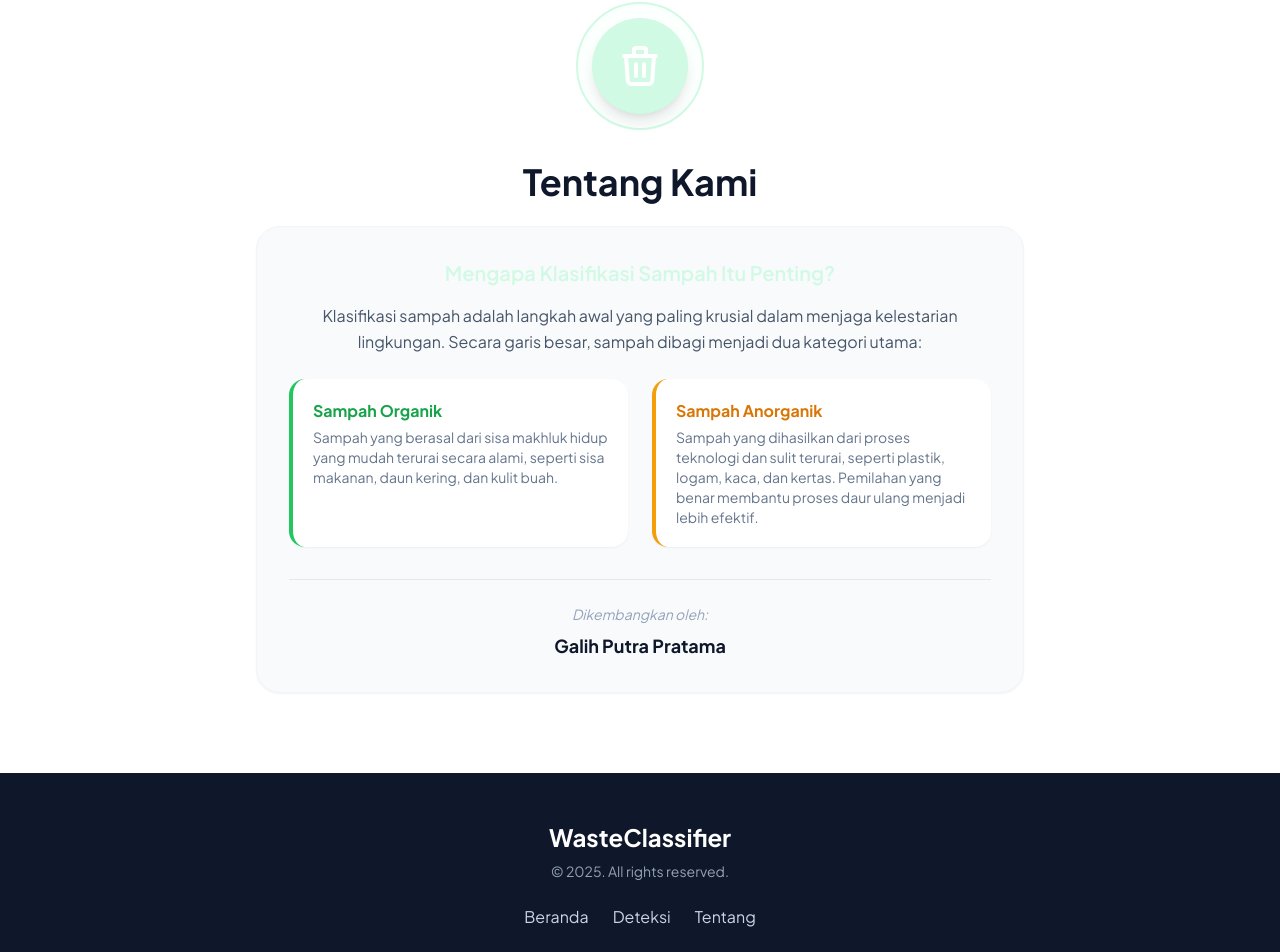
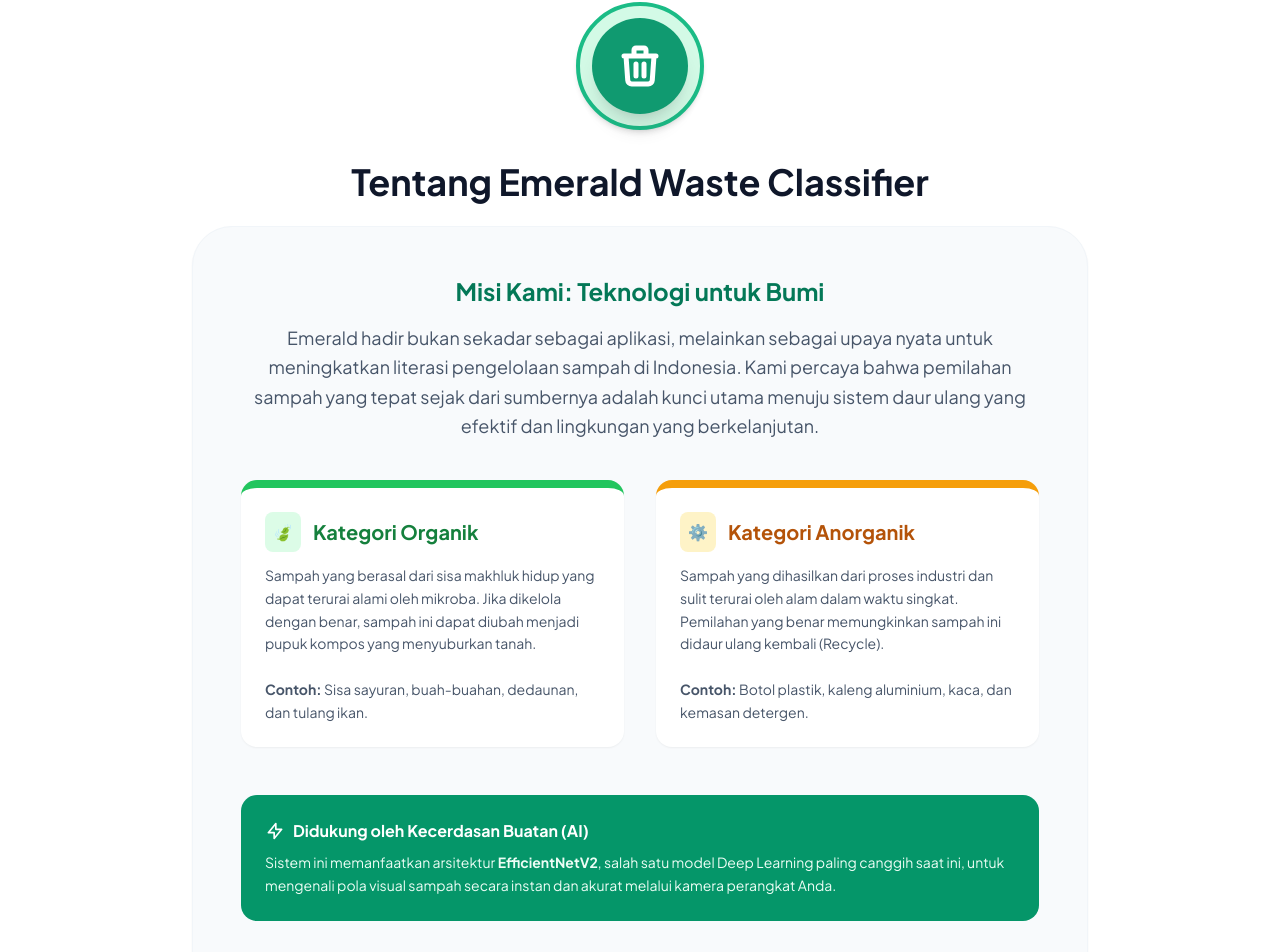
Before and after one commit to User-Galih/waste-classification-ui, a React (Vite) app: page / in a window 1280 px wide. Shown: the part 2330-3282 px from the top of the page. Built offline with nearby package versions, Linux system fonts and the light colour scheme.

Commit message:
Update TechStackSection.jsx

```diff
--- a/src/sections/TechStackSection.jsx
+++ b/src/sections/TechStackSection.jsx
@@ -6,42 +6,70 @@ const TechStackSection = () => {
       <div className="container mx-auto px-6 relative z-10">
         <div className="flex flex-col items-center text-center">
 
-          {/* Logo Bundar Minimalis */}
-          <div className="w-32 h-32 bg-brand-green/10 rounded-full flex items-center justify-center mb-8 border-2 border-brand-green animate-pulse">
-            <div className="w-24 h-24 bg-brand-green rounded-full flex items-center justify-center text-white shadow-lg">
+          {/* Logo Bundar Minimalis - Warna Emerald Tegas */}
+          <div className="w-32 h-32 bg-emerald-100 rounded-full flex items-center justify-center mb-8 border-4 border-emerald-500 shadow-md animate-pulse">
+            <div className="w-24 h-24 bg-emerald-600 rounded-full flex items-center justify-center text-white shadow-xl hover:scale-110 transition-transform duration-300">
               <svg xmlns="http://www.w3.org/2000/svg" className="h-12 w-12" fill="none" viewBox="0 0 24 24" stroke="currentColor">
-                <path strokeLinecap="round" strokeLinejoin="round" strokeWidth={2} d="M19 7l-.867 12.142A2 2 0 0116.138 21H7.862a2 2 0 01-1.995-1.858L5 7m5 4v6m4-6v6m1-10V4a1 1 0 00-1-1h-4a1 1 0 00-1 1v3M4 7h16" />
+                <path strokeLinecap="round" strokeLinejoin="round" strokeWidth={2.5} d="M19 7l-.867 12.142A2 2 0 0116.138 21H7.862a2 2 0 01-1.995-1.858L5 7m5 4v6m4-6v6m1-10V4a1 1 0 00-1-1h-4a1 1 0 00-1 1v3M4 7h16" />
               </svg>
             </div>
           </div>
 
-          <h2 className="text-3xl md:text-4xl font-bold text-dark-slate mb-6">Tentang Kami</h2>
+          <h2 className="text-3xl md:text-4xl font-bold text-dark-slate mb-6">Tentang Emerald Waste Classifier</h2>
 
-          <div className="max-w-3xl bg-slate-50 p-8 rounded-3xl border border-slate-100 shadow-sm">
-            <h3 className="text-xl font-semibold text-brand-green mb-4">Mengapa Klasifikasi Sampah Itu Penting?</h3>
-            <p className="text-slate-600 leading-relaxed mb-6">
-              Klasifikasi sampah adalah langkah awal yang paling krusial dalam menjaga kelestarian lingkungan.
-              Secara garis besar, sampah dibagi menjadi dua kategori utama:
-            </p>
+          <div className="max-w-4xl bg-slate-50 p-8 md:p-12 rounded-[2.5rem] border border-slate-100 shadow-sm">
+            {/* Visi Proyek */}
+            <div className="mb-10">
+              <h3 className="text-2xl font-bold text-emerald-700 mb-4">Misi Kami: Teknologi untuk Bumi</h3>
+              <p className="text-slate-600 leading-relaxed text-lg">
+                Emerald hadir bukan sekadar sebagai aplikasi, melainkan sebagai upaya nyata untuk meningkatkan literasi pengelolaan sampah di Indonesia.
+                Kami percaya bahwa pemilahan sampah yang tepat sejak dari sumbernya adalah kunci utama menuju sistem daur ulang yang efektif dan lingkungan yang berkelanjutan.
+              </p>
+            </div>
 
-            <div className="grid md:grid-cols-2 gap-6 text-left mb-8">
-              <div className="bg-white p-5 rounded-2xl shadow-sm border-l-4 border-green-500">
-                <span className="font-bold text-green-600 block mb-1">Sampah Organik</span>
-                <p className="text-sm text-slate-500">
-                  Sampah yang berasal dari sisa makhluk hidup yang mudah terurai secara alami, seperti sisa makanan, daun kering, dan kulit buah.
+            {/* Edukasi Sampah yang Lebih Dalam */}
+            <div className="grid md:grid-cols-2 gap-8 text-left mb-12">
+              <div className="bg-white p-6 rounded-2xl shadow-sm border-t-8 border-green-500">
+                <div className="flex items-center mb-3">
+                  <div className="p-2 bg-green-100 rounded-lg mr-3">🍃</div>
+                  <span className="font-bold text-green-700 text-xl">Kategori Organik</span>
+                </div>
+                <p className="text-slate-600 text-sm leading-relaxed">
+                  Sampah yang berasal dari sisa makhluk hidup yang dapat terurai alami oleh mikroba. Jika dikelola dengan benar, sampah ini dapat diubah menjadi pupuk kompos yang menyuburkan tanah.
+                  <br /><br />
+                  <strong>Contoh:</strong> Sisa sayuran, buah-buahan, dedaunan, dan tulang ikan.
                 </p>
               </div>
-              <div className="bg-white p-5 rounded-2xl shadow-sm border-l-4 border-amber-500">
-                <span className="font-bold text-amber-600 block mb-1">Sampah Anorganik</span>
-                <p className="text-sm text-slate-500">
-                  Sampah yang dihasilkan dari proses teknologi dan sulit terurai, seperti plastik, logam, kaca, dan kertas. Pemilahan yang benar membantu proses daur ulang menjadi lebih efektif.
+
+              <div className="bg-white p-6 rounded-2xl shadow-sm border-t-8 border-amber-500">
+                <div className="flex items-center mb-3">
+                  <div className="p-2 bg-amber-100 rounded-lg mr-3">⚙️</div>
+                  <span className="font-bold text-amber-700 text-xl">Kategori Anorganik</span>
+                </div>
+                <p className="text-slate-600 text-sm leading-relaxed">
+                  Sampah yang dihasilkan dari proses industri dan sulit terurai oleh alam dalam waktu singkat. Pemilahan yang benar memungkinkan sampah ini didaur ulang kembali (Recycle).
+                  <br /><br />
+                  <strong>Contoh:</strong> Botol plastik, kaleng aluminium, kaca, dan kemasan detergen.
                 </p>
               </div>
             </div>
 
-            <div className="pt-6 border-t border-slate-200">
-              <p className="text-slate-400 text-sm italic mb-2">Dikembangkan oleh:</p>
-              <p className="text-lg font-bold text-dark-slate">Galih Putra Pratama</p>
+            {/* Penjelasan AI */}
+            <div className="bg-emerald-600 text-white p-6 rounded-2xl mb-10 text-left">
+              <h4 className="font-bold mb-2 flex items-center">
+                <svg className="w-5 h-5 mr-2" fill="none" stroke="currentColor" viewBox="0 0 24 24"><path strokeLinecap="round" strokeLinejoin="round" strokeWidth="2" d="M13 10V3L4 14h7v7l9-11h-7z" /></svg>
+                Didukung oleh Kecerdasan Buatan (AI)
+              </h4>
+              <p className="text-emerald-50 text-sm leading-relaxed">
+                Sistem ini memanfaatkan arsitektur <strong>EfficientNetV2</strong>, salah satu model Deep Learning paling canggih saat ini, untuk mengenali pola visual sampah secara instan dan akurat melalui kamera perangkat Anda.
+              </p>
+            </div>
+
+            {/* Identitas Pengembang */}
+            <div className="pt-8 border-t border-slate-200">
+              <p className="text-slate-400 text-sm italic mb-1">Dirancang dan Dikembangkan oleh:</p>
+              <p className="text-xl font-extrabold text-dark-slate tracking-tight">Galih Putra Pratama</p>
+              <p className="text-emerald-600 text-sm font-semibold">Mahasiswa Teknik Informatika - Universitas Dian Nuswantoro</p>
             </div>
           </div>
 
```
